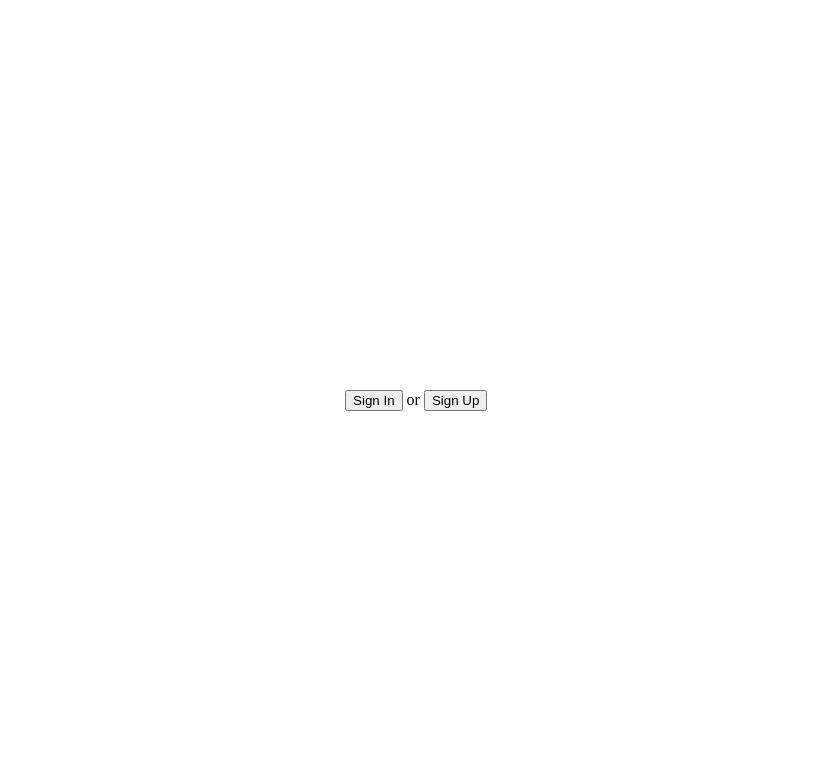
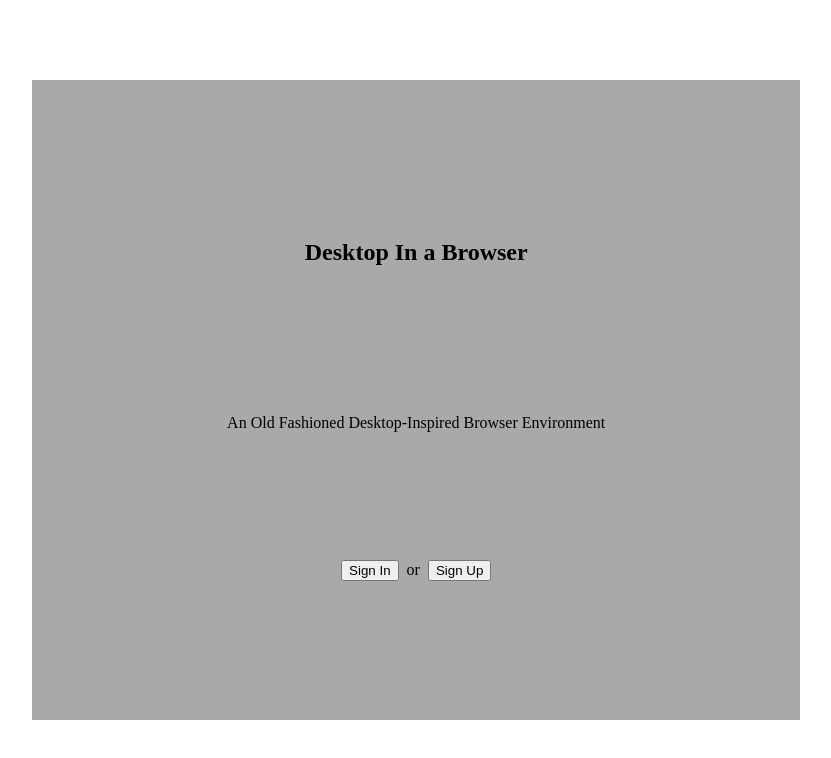
Before and after one commit to KurtVoigt/Browser-Desktop, a React (Vite) app: page / in a window 1280 px wide. Shown: the top 758 px of the page, without its empty margins (219-1050 px from the left). Built offline with nearby package versions, Linux system fonts and the light colour scheme.

Commit message:
improved landing page and changed tab title

```diff
--- a/index.html
+++ b/index.html
@@ -2,9 +2,9 @@
 <html lang="en">
   <head>
     <meta charset="UTF-8" />
-    <link rel="icon" type="image/svg+xml" href="/vite.svg" />
+    <link rel="icon" type="image/svg+xml" href="./src/assets/icon.png">
     <meta name="viewport" content="width=device-width, initial-scale=1.0" />
-    <title>Vite + React + TS</title>
+    <title>Desktop</title>
   </head>
   <body>
     <div id="root"></div>
--- a/src/Login.scss
+++ b/src/Login.scss
@@ -7,6 +7,18 @@
     display: flex;
     justify-content: center;
     align-items: center;
+
+    .landingPage{
+        background-color: $taskbar-color;
+        width: 60vw;
+        height: 80vh;
+
+        display: flex;
+        flex-direction: column;
+        align-items: center;
+        justify-content: center;
+        gap: 20%;
+    }
 
     .loginForm {
         background-color: $taskbar-color;
@@ -25,16 +37,17 @@
             text-align: right;
           }
 
-        .buttonContainer{
-            display: flex;
-            align-items: center;
-            justify-content: space-between;
-            gap:1ch;
-        }
+
 
 
 
     }
+}
+.buttonContainer{
+    display: flex;
+    align-items: center;
+    justify-content: space-between;
+    gap:1ch;
 }
 
 .alert{
--- a/src/Login.tsx
+++ b/src/Login.tsx
@@ -162,6 +162,7 @@ const Login: FC<LoginProps> = ({
                 </div>
                 <div className="buttonContainer">
                     <button type="button" onClick={handleSignIn}>Submit</button>
+                    <button type="button" onClick={handleSignUpRenderClick}>Sign Up</button>
                 </div>
             </form>);
     }
@@ -190,7 +191,10 @@ const Login: FC<LoginProps> = ({
                     <input type="password" value={confirmedPassword} onChange={handlePWRInput} id="passwordRepeat" />
                     {getPWAlert(signUpErrors)}
                 </div>
-                <button type="button" onClick={handleSignUp}>Submit</button>
+                <div className="buttonContainer">
+                    <button type="button" onClick={handleSignUp}>Submit</button>
+                    <button type="button" onClick={handleSignInRenderClick}>Sign In</button>
+                </div>
             </form>
         );
     }
@@ -207,8 +211,12 @@ const Login: FC<LoginProps> = ({
 
     function getSignChoice() {
         return (
-            <div className="signInChoiceContainer">
-                <button onClick={handleSignInRenderClick}>Sign In</button> or <button onClick={handleSignUpRenderClick}>Sign Up</button>
+            <div className="landingPage">
+                <h2>Desktop In a Browser</h2>
+                <span>An Old Fashioned Desktop-Inspired Browser Environment</span>
+                <div className="buttonContainer">
+                    <button onClick={handleSignInRenderClick}>Sign In</button> or <button onClick={handleSignUpRenderClick}>Sign Up</button>
+                </div>
             </div>);
     }
 
```
Also changed, not shown: src/assets/icon.png (added).
